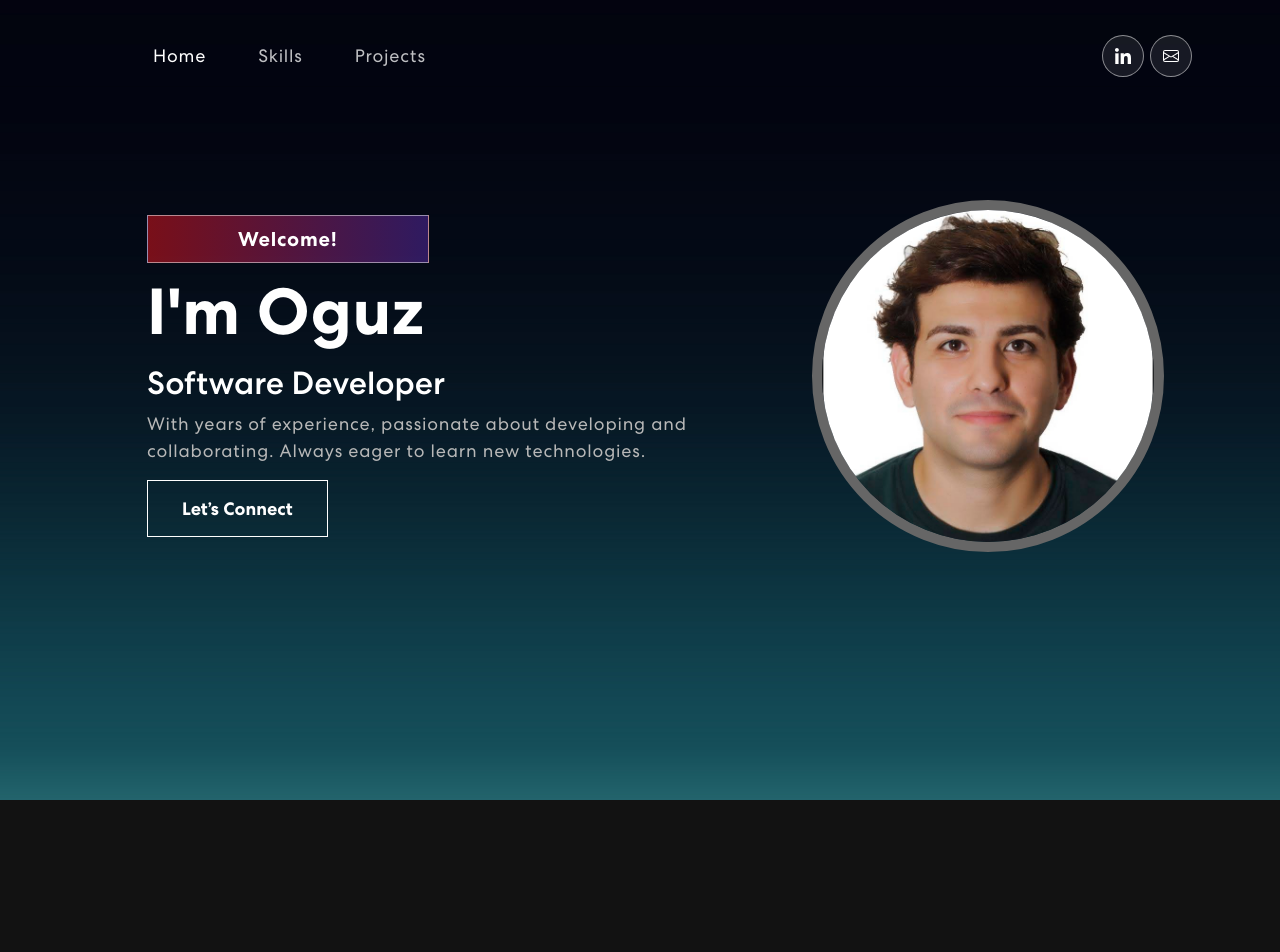
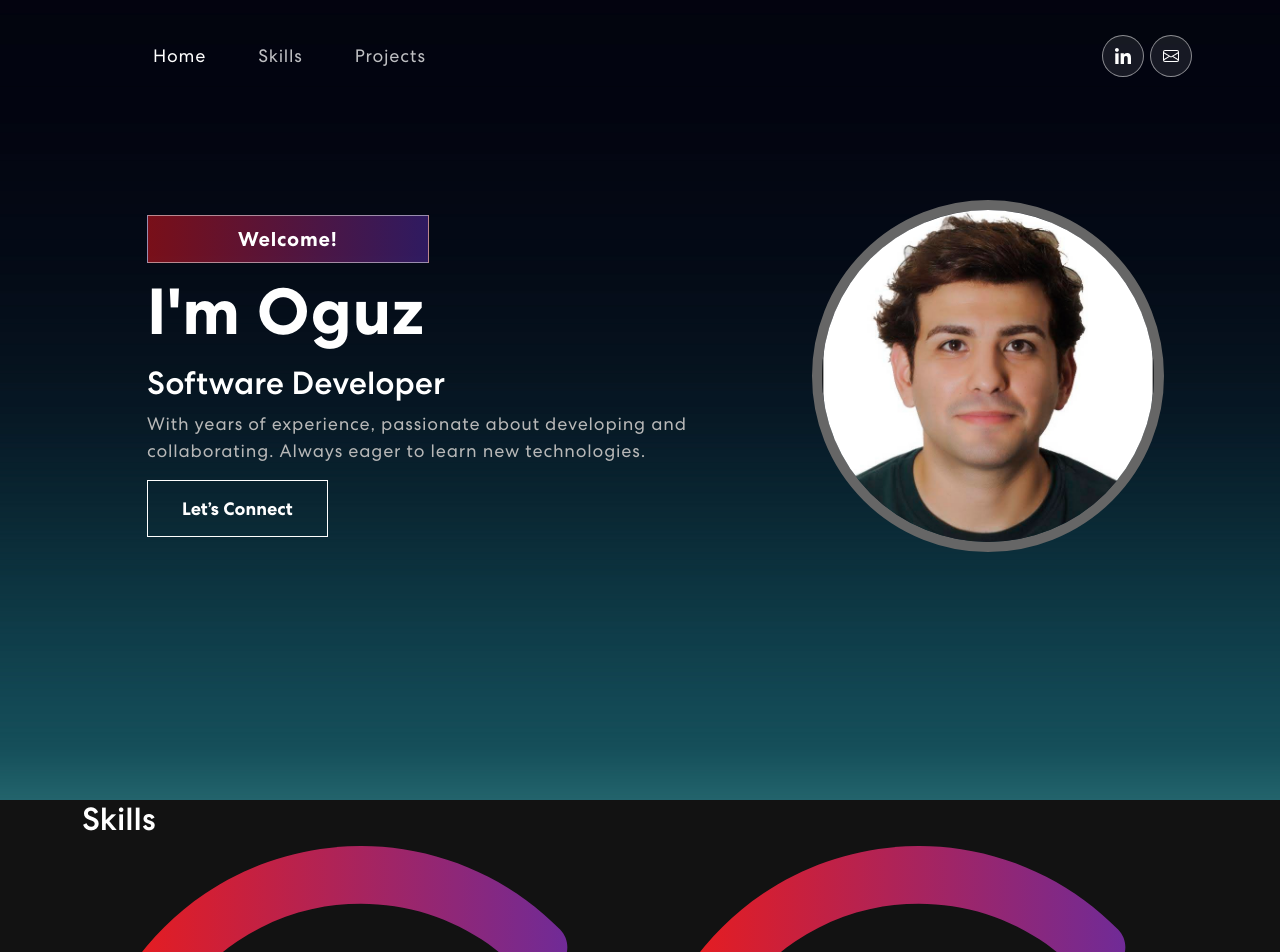
Before and after one commit to okaanyildiz/react-portfolio-app, a React (Create React App) app: page / in a window 1280 px wide. Shown: the top 952 px of the page. Before the commit the page ends 800 px from the top, so only its background shows below. Built offline with nearby package versions, Linux system fonts and the light colour scheme.

Commit message:
Edit Skills Component and App

```diff
--- a/package.json
+++ b/package.json
@@ -11,6 +11,7 @@
     "react": "^18.2.0",
     "react-bootstrap": "^2.5.0",
     "react-dom": "^18.2.0",
+    "react-multi-carousel": "^2.8.2",
     "react-on-screen": "^2.1.1",
     "react-router-dom": "^6.4.1",
     "react-router-hash-link": "^2.4.3",
--- a/src/App.js
+++ b/src/App.js
@@ -2,12 +2,14 @@ import './App.css';
 import 'bootstrap/dist/css/bootstrap.min.css';
 import Banner from './components/Banner';
 import NavBar from './components/NavBar';
+import Skills from './components/Skills';
 
 function App() {
   return (
     <div className='App'>
       <NavBar />
       <Banner />
+      <Skills />
     </div>
   );
 }
```
Also changed, not shown: 1 other file (tests, documents, lock files or other folders).
